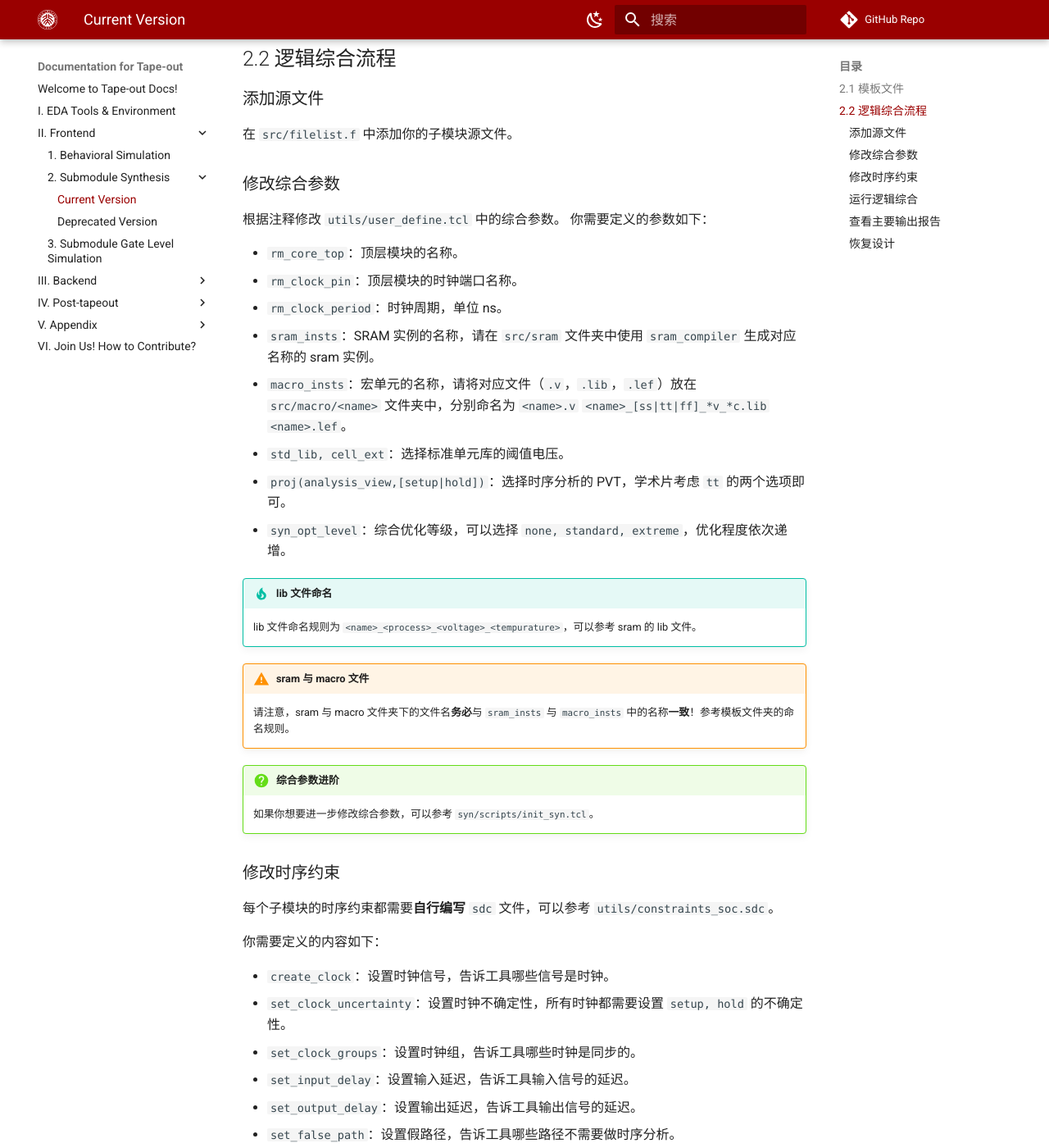
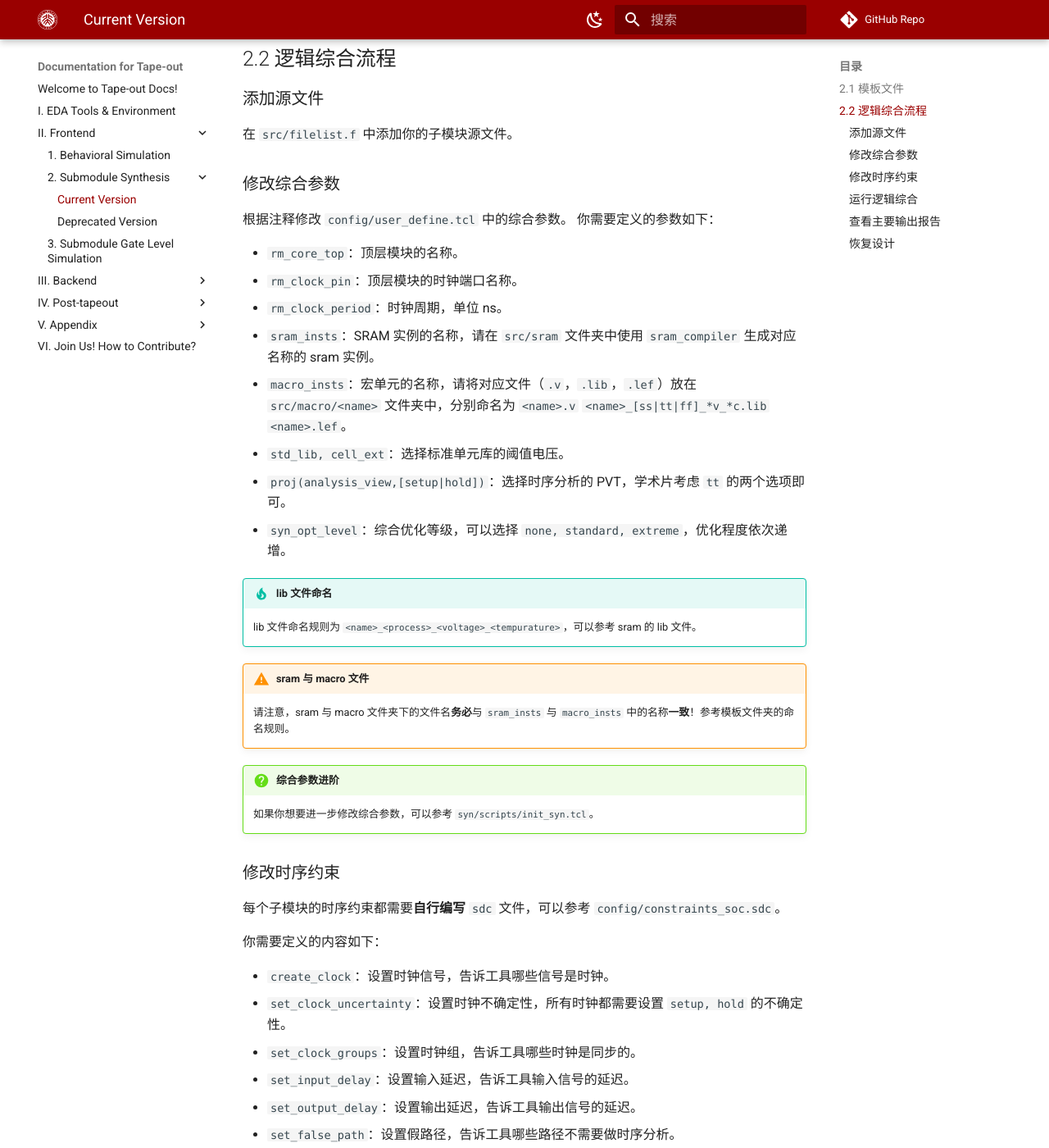
Before and after one commit to pku-pacific-lab-team/Tape-out_template_doc, an MkDocs documentation site: the page built from docs/2_submodule_synthesis_new.md, in a window 1280 px wide and 1400 px high, scrolled down 1068 px. Shown: the whole window at 82% size. Built offline with MkDocs 1.6.1 and Material for MkDocs 9.7.7, drawn with Linux system fonts in a browser that asks for light colours; some web fonts are replaced; comment, search, counter and statistics services are not loaded; some of the changed text lies outside the part shown.

Commit message:
Sync Doc with template: Change Dir name utils -> config

```diff
--- a/docs/2_submodule_synthesis_new.md
+++ b/docs/2_submodule_synthesis_new.md
@@ -36,7 +36,7 @@
 │   │   ├── init_syn_extreme_opt.tcl            # init synthesis script
 │   │   └── syn_mmmc.tcl                        # define MMMC constraints
 │   └── Makefile
-├── utils
+├── config
 │   ├── constraints_soc.sdc                     # define timing constraints
 │   ├── global_define.tcl                       # define global parameters
 │   └── user_define.tcl                         # user-specific parameters
@@ -53,7 +53,7 @@
 
 ### 修改综合参数
 
-根据注释修改 `utils/user_define.tcl` 中的综合参数。
+根据注释修改 `config/user_define.tcl` 中的综合参数。
 你需要定义的参数如下：
 
 - `rm_core_top`：顶层模块的名称。
@@ -77,7 +77,7 @@
 
 ### 修改时序约束
 
-每个子模块的时序约束都需要**自行编写** `sdc` 文件，可以参考 `utils/constraints_soc.sdc`。
+每个子模块的时序约束都需要**自行编写** `sdc` 文件，可以参考 `config/constraints_soc.sdc`。
 
 你需要定义的内容如下：
 
@@ -97,7 +97,7 @@
     大部分情况下，虚拟时钟和实际时钟是**同步**的。
     实际上，这和直接将输入输出约束到实际时钟上是**等效**的，但是这样做会使得时钟树综合后的时序与预期不符，因此通常使用虚拟时钟约束 IO。
 
-请将你编写的 `sdc` 文件命名为 `constraints_<top_module_name>.sdc`，并放在 `utils/` 文件夹中。
+请将你编写的 `sdc` 文件命名为 `constraints_<top_module_name>.sdc`，并放在 `config/` 文件夹中。
 
 ### 运行逻辑综合
 
```
Also changed, not shown: docs/3_submodule_gate_level_simulation.md (+1 -1 lines), docs/index.md (+3 -4 lines), docs/system_integration.md (+6 -4 lines).
